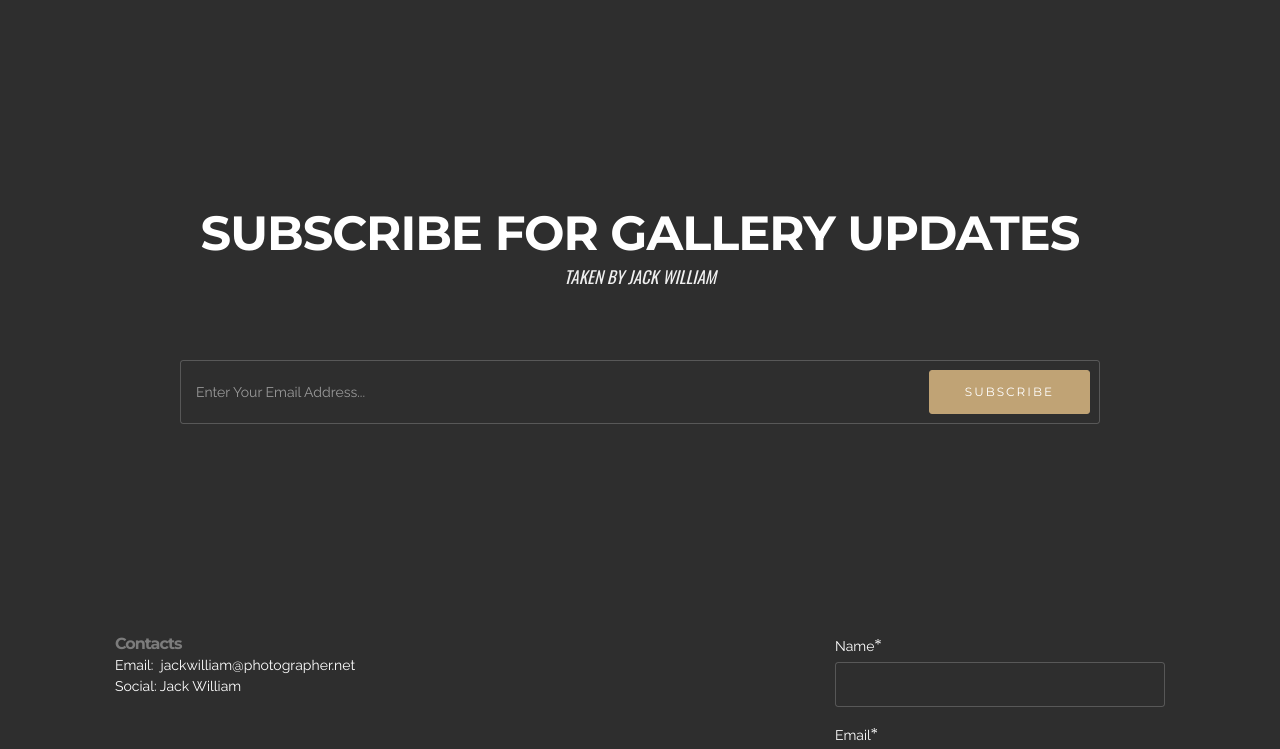
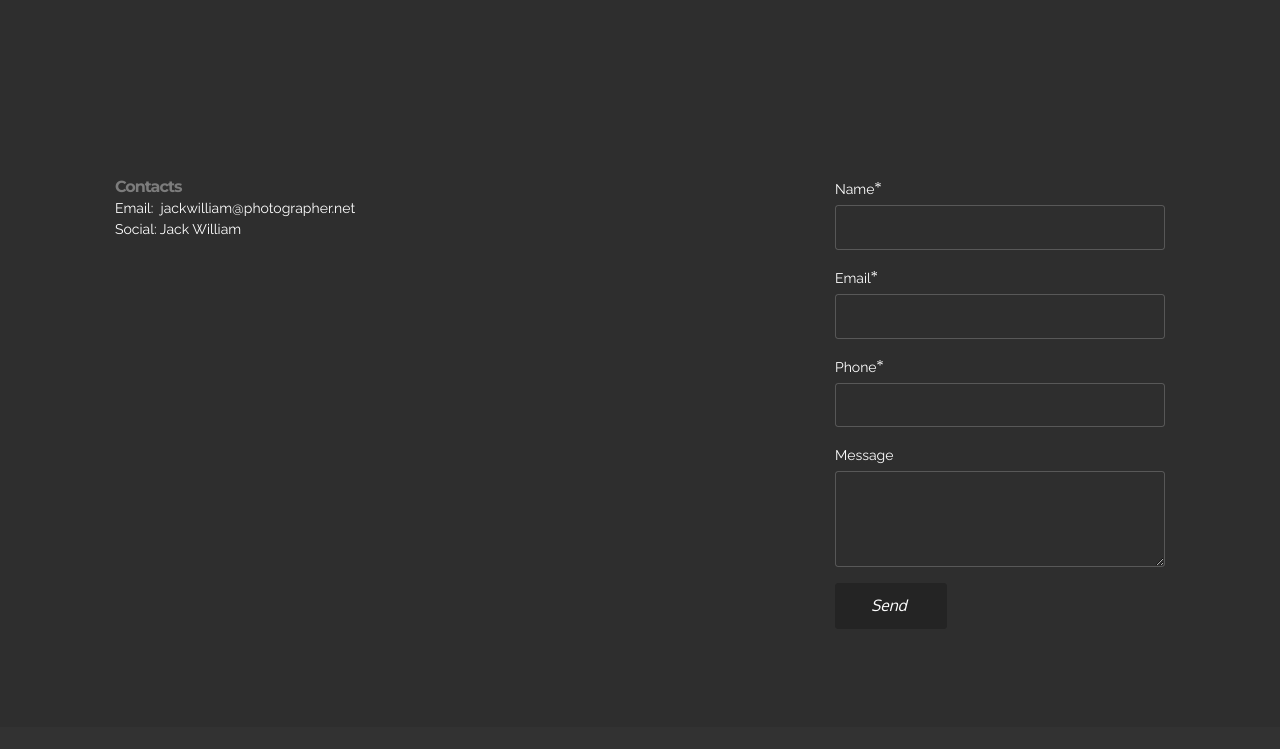
Before and after one commit to JackWilliamMedia/JackWilliamMedia.github.io, a plain HTML site: page index.html in a window 1280 px wide. Shown: the part 1587-2336 px from the top of the page. Drawn offline with nearby package versions, Linux system fonts and the light colour scheme.

Commit message:
create github pages

```diff
--- a/assets/mobirise/css/mbr-additional.css
+++ b/assets/mobirise/css/mbr-additional.css
@@ -1,9 +1,8 @@
-@import url(https://fonts.googleapis.com/css?family=Oswald:400,300,700);
 @import url(https://fonts.googleapis.com/css?family=Oxygen:400,300,700);
 @import url(https://fonts.googleapis.com/css?family=Montserrat:400,700);
 @import url(https://fonts.googleapis.com/css?family=Lora:400,700);
 @import url(https://fonts.googleapis.com/css?family=Raleway:400,300,700);
-
+@import url(https://fonts.googleapis.com/css?family=Oswald:400,300,700);
 
 
 
@@ -485,13 +484,6 @@ h6,
 #social-buttons4-a .btn-social {
   color: #fff;
 }
-#form2-c .mbr-section-title {
-  color: #fff;
-}
-#form2-c .mbr-section-subtitle {
-  color: #efefef;
-  font-family: 'Oswald', sans-serif;
-}
 #contacts4-3 .btn {
   font-family: 'Oxygen', sans-serif;
 }
--- a/index.html
+++ b/index.html
@@ -47,7 +47,7 @@
                         <div class="hamburger-icon"></div>
                     </button>
 
-                    <ul class="nav-dropdown collapse pull-xs-right nav navbar-nav navbar-toggleable-sm" id="exCollapsingNavbar"><li class="nav-item"><a class="nav-link link" href="index.html#gallery2-5">GALLERY</a></li><li class="nav-item"><a class="nav-link link" href="index.html#social-buttons4-a">FOLLOW ME</a></li><li class="nav-item"><a class="nav-link link" href="index.html#form2-c">SUBSCRIBE</a></li><li class="nav-item"><a class="nav-link link" href="#top">HOME</a></li></ul>
+                    <ul class="nav-dropdown collapse pull-xs-right nav navbar-nav navbar-toggleable-sm" id="exCollapsingNavbar"><li class="nav-item"><a class="nav-link link" href="index.html#gallery2-5">GALLERY</a></li><li class="nav-item"><a class="nav-link link" href="index.html#social-buttons4-a">FOLLOW ME</a></li><li class="nav-item"><a class="nav-link link" href="index.html#form2-c"></a></li><li class="nav-item"><a class="nav-link link" href="#top">HOME</a></li></ul>
                     <button hidden="" class="navbar-toggler navbar-close" type="button" data-toggle="collapse" data-target="#exCollapsingNavbar">
                         <div class="close-icon"></div>
                     </button>
@@ -60,7 +60,7 @@
 
 </section>
 
-<section class="engine"><a rel="external" href="https://mobirise.com">Web Page Builder</a></section><section class="mbr-section mbr-parallax-background mbr-after-navbar" id="msg-box7-e" style="background-image: url(assets/images/fullsizeoutput-5b7-2000x1333.png); padding-top: 240px; padding-bottom: 240px;">
+<section class="engine"><a rel="external" href="https://mobirise.com">Mobirise Web Page Maker</a></section><section class="mbr-section mbr-parallax-background mbr-after-navbar" id="msg-box7-e" style="background-image: url(assets/images/fullsizeoutput-5b7-2000x1333.png); padding-top: 240px; padding-bottom: 240px;">
 
     <div class="mbr-overlay" style="opacity: 0.5; background-color: rgb(0, 0, 0);">
     </div>
@@ -229,35 +229,6 @@
     </div>
 </section>
 
-<section class="mbr-section" id="form2-c" style="background-color: rgb(46, 46, 46); padding-top: 120px; padding-bottom: 120px;">
-        <div class="mbr-section mbr-section__container mbr-section__container--middle">
-        <div class="container">
-            <div class="row">
-                <div class="col-xs-12 text-xs-center">
-                    <h3 class="mbr-section-title display-2">SUBSCRIBE FOR GALLERY UPDATES</h3>
-                    <small class="mbr-section-subtitle">TAKEN BY JACK WILLIAM</small>
-                </div>
-            </div>
-        </div>
-    </div>
-    <div class="mbr-section mbr-section-nopadding">
-        <div class="container">
-            <div class="row">
-                <div class="col-xs-12 col-lg-10 col-lg-offset-1" data-form-type="formoid">
-                    <div data-form-alert="true"><div hidden="" data-form-alert-success="true">Thanks for filling out the form!</div></div>
-                    <form class="mbr-form" action="https://mobirise.com/" method="post" data-form-title="SUBSCRIBE FOR GALLERY UPDATES">
-                        <input type="hidden" value="m+oakTTFo/ID1fSXSr5eLZ2cTXvn0JK6UUlN7Iwf+Jed/aqEa/yuEMFQJp/RYb5r8+Rdhg62wyd/1BVUgJo0nx/0A3j386ern+tAJHugA3vmy57DhSp+kwP5cmRdoUGj" data-form-email="true">
-                        <div class="mbr-subscribe mbr-subscribe-dark input-group">
-                            <input type="email" class="form-control" name="email" required="" data-form-field="Email" placeholder="Enter Your Email Address..." id="form2-c-email">
-                            <span class="input-group-btn"><button type="submit" class="btn btn-primary">SUBSCRIBE</button></span>
-                        </div>
-                    </form>
-                </div>
-            </div>
-        </div>
-    </div>
-</section>
-
 <section class="mbr-footer footer4 mbr-section mbr-section-md-padding" id="contacts4-3" style="background-color: rgb(46, 46, 46); padding-top: 90px; padding-bottom: 90px;">
 
     <div class="container">
@@ -276,7 +247,7 @@ Email: &nbsp;jackwilliam@photographer.net<br>Social: Jack William&nbsp;<br><br><
                     <div hidden="" data-form-alert-success="true">Thanks for filling out the form!</div>
                 </div>
                 <form action="https://mobirise.com/" method="post" data-form-title="MESSAGE">
-                    <input type="hidden" value="cEbxVTXEGCNrIfyA/pdK7hd/8weH832yiZO8M7us25FOVH5fE7Z872qWcLzC4BPaMEhxNkCj5Zrb37L7Rxcx9hRGlDD0KEhL1/VLBL0KArZ9n3wPLm/csfRotJWiBCn5" data-form-email="true">
+                    <input type="hidden" value="b/scIqDqnlnl01bazFhZw3G2nwCQLXNgXmGhJlBC0bRyWz45iDhbcbeQIztX/97eBcNAyVV9Gteyxci2OJH1Tz1uf8pcnRMr0RENuABXUZljAtJ3gOHWHpAcRiTVoJMK" data-form-email="true">
                     <div class="form-group">
                         <label class="form-control-label" for="contacts4-3-name">Name<span class="form-asterisk">*</span></label>
                         <input type="text" class="form-control input-sm input-inverse" name="name" required="" data-form-field="Name" id="contacts4-3-name">
```
Also changed, not shown: page1.html (+3 -3 lines), assets/images/fullsizeoutput-5e1-2000x1333-800x533-128x85.png (added), 1 other file.
